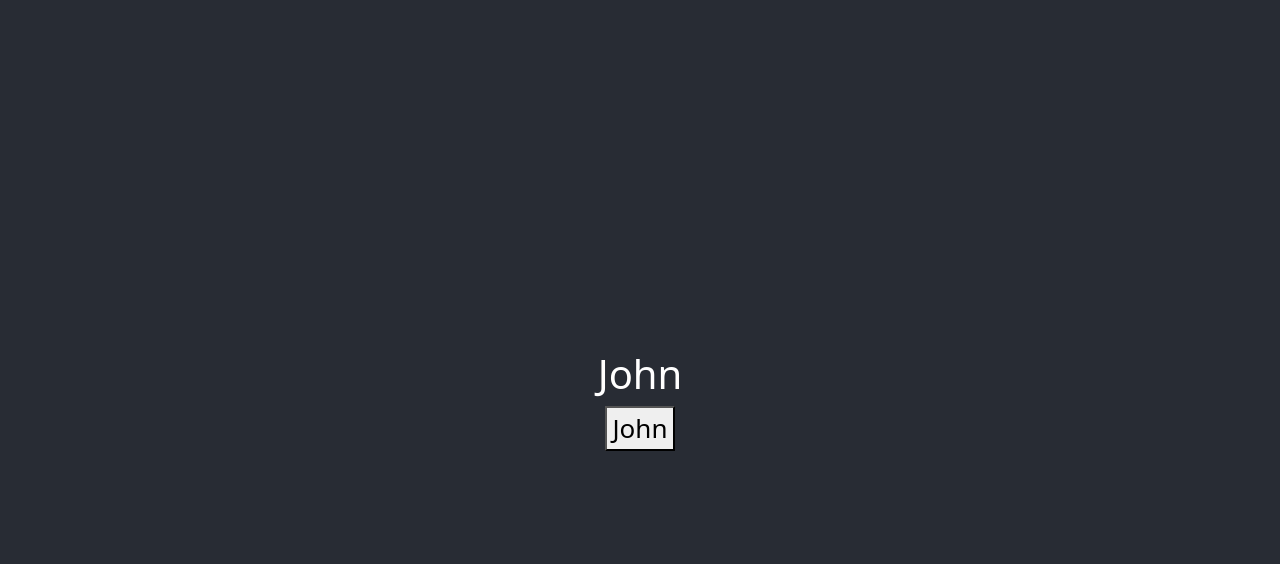
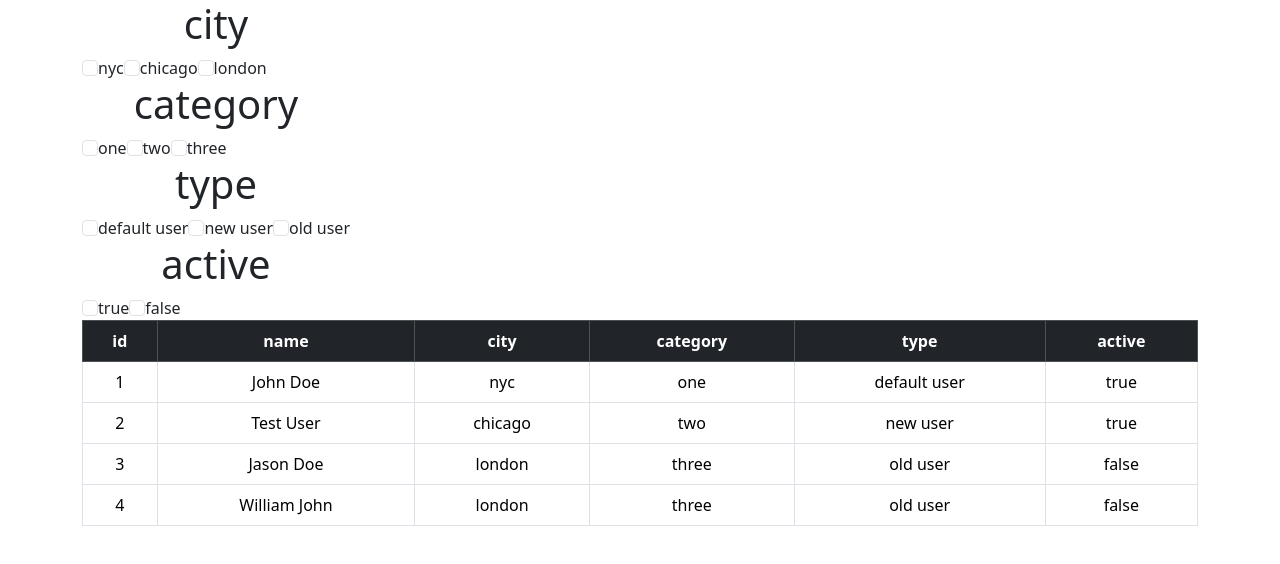
Before and after one commit to jkktaglineinfotech/react-lifecycle-demo, a React (Create React App) app: page / in a window 1280 px wide. Shown: the top 564 px of the page. Built offline with nearby package versions, Linux system fonts and the light colour scheme.

Commit message:
Project UI Setup.

```diff
--- a/package.json
+++ b/package.json
@@ -7,6 +7,7 @@
     "bootstrap": "^5.3.3",
     "bootstrap-icons": "^1.11.3",
     "html-entities": "^2.5.0",
+    "lodash": "^4.17.21",
     "popper.js": "^1.16.1",
     "react": "^18.2.0",
     "react-bootstrap": "^2.10.1",
--- /dev/null
+++ b/src/container/mainTable.container.js
@@ -0,0 +1,31 @@
+import { useEffect, useState } from "react";
+import { mainUsersData } from "../description/mainTable.description";
+
+export const mainTableContainer = () => {
+  const [filterValues, setFilterValues] = useState([]);
+  const handleOnChange = (filterTitle, filterValue, checkedStatus) => {
+    console.log("in handleOnChange", checkedStatus);
+    if (checkedStatus) {
+      setFilterValues([
+        ...filterValues,
+        { searchTitle: filterTitle, searchValue: filterValue },
+      ]);
+    } else {
+      setFilterValues(
+        filterValues.filter(
+          (item) =>
+            item.searchValue !== searchValue && item.searchTitle !== searchTitle
+        )
+      );
+    }
+  };
+
+  useEffect(() => {
+    console.log("mainTableContainer", filterValues);
+  }, [filterValues]);
+
+  return {
+    mainUsersData,
+    handleOnChange,
+  };
+};
--- /dev/null
+++ b/src/description/mainTable.description.js
@@ -0,0 +1,36 @@
+export const mainUsersData = [
+  {
+    id: 1,
+    name: "John Doe",
+    city: "nyc",
+    category: "one",
+    type: "default user",
+    active: true,
+  },
+  {
+    id: 2,
+    name: "Test User",
+    city: "chicago",
+    category: "two",
+    type: "new user",
+    active: true,
+  },
+  {
+    id: 3,
+    name: "Jason Doe",
+    city: "london",
+    category: "three",
+    type: "old user",
+    active: false,
+  },
+  {
+    id: 4,
+    name: "William John",
+    city: "london",
+    category: "three",
+    type: "old user",
+    active: false,
+  },
+];
+
+export const requiredFilterValues = ["city", "category", "type", "active"];
--- a/src/presentation/Home.jsx
+++ b/src/presentation/Home.jsx
@@ -1,59 +1,12 @@
-import React, { useEffect, useRef, useState } from "react";
-
-let users = "John";
-let stateUpdated = false;
+import React from "react";
+import MainTable from "./components/MainTable";
 
 const Home = () => {
-  const userRef = useRef();
-  const buttonRef = useRef();
-
-  const [event, setEvent] = useState(null);
-  const onFunction = () => {
-    users = "Jason";
-    stateUpdated = true;
-    setEvent(users);
-    userRef.current.innerHTML = users;
-    buttonRef.current.innerHTML = users;
-    buttonRef.current.disabled = stateUpdated;
-    console.log("onFunction", users);
-  };
-
-  // useEffect(() => {
-  //   if (event) console.log("Event", event);
-  //   return () => {
-  //     setEvent(null);
-  //   };
-  // }, [event]);
-
-  useEffect(() => {
-    console.log("Effect Normal", users);
-  }, []);
   return (
     <>
-      <header className="App-header">
-        <h1 ref={userRef}>{users}</h1>
-        <button
-          ref={buttonRef}
-          type="button"
-          onClick={onFunction}
-          disabled={stateUpdated}
-        >
-          {users}
-        </button>
-      </header>
+      <MainTable />
     </>
   );
 };
 
 export default Home;
-
-// console.log("Function Called.", users, stateUpdated);
-// forceUpdate();
-
-// console.log(users === "John" ? "Test" : "Test User");
-// console.log("Test.", users, stateUpdated);
-
-// const [, forceUpdate] = useReducer((x) => x + 1, 0);
-// console.log("Ref", homeRef.current.innerHTML);
-
-// console.log(buttonRef.current);
--- /dev/null
+++ b/src/presentation/components/MainTable.jsx
@@ -0,0 +1,22 @@
+import React from "react";
+import { mainTableContainer } from "../../container/mainTable.container";
+import CommonDataTable from "../../shared/CommonDataTable";
+import CommonDataFilter from "../../shared/CommonDataFilter";
+import CommonSearchBox from "../../shared/CommonSearchBox";
+
+const MainTable = () => {
+  const { mainUsersData, handleOnChange } = mainTableContainer();
+  return (
+    <div className="container">
+      <div style={{ display: "flex", flexDirection: "row" }}>
+        {mainUsersData.length > 1 && (
+          <CommonDataFilter data={mainUsersData} onChange={handleOnChange} />
+        )}
+        {/* <CommonSearchBox /> */}
+      </div>
+      {mainUsersData.length > 1 && <CommonDataTable data={mainUsersData} />}
+    </div>
+  );
+};
+
+export default MainTable;
--- /dev/null
+++ b/src/shared/CommonCheckBox.jsx
@@ -0,0 +1,39 @@
+import React, { useRef, useState } from "react";
+
+const CommonCheckBox = ({ title, value, onChange }) => {
+  const checkBoxRef = useRef();
+  console.log("Common Check Box", title, value);
+  const handleOnValueChange = (event) => {
+    console.log("handleOnValueChange", event, title);
+    console.log(
+      "checkInputElement",
+      checkBoxRef.current,
+      checkBoxRef.current?.checked
+    );
+    // if (checkBoxRef.current?.checked) {
+    // }
+    onChange(title, event, checkBoxRef.current?.checked);
+  };
+
+  return (
+    <div className="d-flex flex-row">
+      {Object.values(value).map((item, index) => (
+        <div key={index}>
+          <input
+            ref={checkBoxRef}
+            className="form-check-input"
+            type="checkbox"
+            value=""
+            id="flexCheckDefault"
+            onChange={() => handleOnValueChange(item)}
+          />
+          <label className="form-check-label" htmlFor="flexCheckDefault">
+            {item?.toString()}
+          </label>
+        </div>
+      ))}
+    </div>
+  );
+};
+
+export default CommonCheckBox;
--- /dev/null
+++ b/src/shared/CommonDataFilter.jsx
@@ -0,0 +1,59 @@
+import React from "react";
+import CommonCheckBox from "./CommonCheckBox";
+import { head, uniq } from "lodash";
+import { requiredFilterValues } from "../description/mainTable.description";
+
+const CommonDataFilter = ({ data, onChange }) => {
+  const tableHeaders = Object.keys(data?.[0]);
+  if (!data) return null;
+
+  console.log("Filter Headers", tableHeaders);
+
+  //   let filterVal = {};
+  //   tableHeaders.forEach((header) => {
+  //     filterVal[header] = uniq(data[header], header);
+  //     console.log("header", header);
+  //   });
+
+  let desired_output = (data) => {
+    let unique_values = [];
+    tableHeaders.forEach((header) => {
+      console.log(requiredFilterValues, "requiredFilterValues");
+      unique_values[header] = [
+        ...new Set(data.map((element) => element[header])),
+      ];
+      //   unique_values.push({
+      //     [header]: [...new Set(data.map((element) => element[header]))],
+      //   });
+    });
+    return unique_values;
+  };
+  //   let uniqueName = uniq(data);
+  let filterVal = desired_output(data);
+  console.log("filterValesz", filterVal);
+
+  return (
+    <div>
+      {" "}
+      {tableHeaders?.map((header, index) => (
+        <div key={index}>
+          {requiredFilterValues.includes(header) && (
+            <div className="">
+              <h1 key={index}>{header}</h1>
+              <div>
+                <CommonCheckBox
+                  key={index}
+                  value={filterVal[header]}
+                  title={header}
+                  onChange={onChange}
+                />
+              </div>
+            </div>
+          )}
+        </div>
+      ))}
+    </div>
+  );
+};
+
+export default CommonDataFilter;
--- a/src/shared/CommonDataTable.jsx
+++ b/src/shared/CommonDataTable.jsx
@@ -25,7 +25,9 @@ const CommonDataTable = ({
             <tr key={rowIndex}>
               {tableHeaders?.map(
                 (header, colIndex) =>
-                  header !== "Actions" && <td key={colIndex}>{row[header]}</td>
+                  header !== "Actions" && (
+                    <td key={colIndex}>{row[header]?.toString()}</td>
+                  )
               )}
               {hasActions && (
                 <td>
--- /dev/null
+++ b/src/shared/CommonSearchBox.jsx
@@ -0,0 +1,33 @@
+import React, { useState } from "react";
+import { InputGroup, FormControl, Button } from "react-bootstrap";
+
+const CommonSearchBox = ({ onSearch, onClear }) => {
+  const [searchTerm, setSearchTerm] = useState("");
+
+  const handleSearch = () => {
+    onSearch(searchTerm.toLowerCase());
+  };
+
+  const handleClear = () => {
+    onClear();
+  };
+  return (
+    <div className="container mt-4">
+      <InputGroup className="mb-3">
+        <FormControl
+          placeholder="Search..."
+          value={searchTerm}
+          onChange={(e) => setSearchTerm(e.target.value)}
+        />
+        <Button variant="outline-secondary" onClick={handleSearch}>
+          Search
+        </Button>
+        <Button variant="outline-primary" onClick={handleClear}>
+          Clear
+        </Button>
+      </InputGroup>
+    </div>
+  );
+};
+
+export default CommonSearchBox;
```
Also changed, not shown: 1 other file (tests, documents, lock files or other folders).
